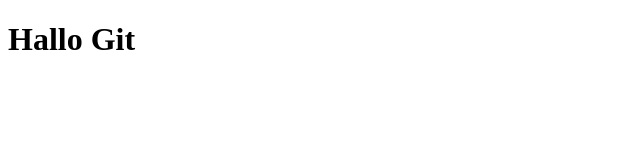
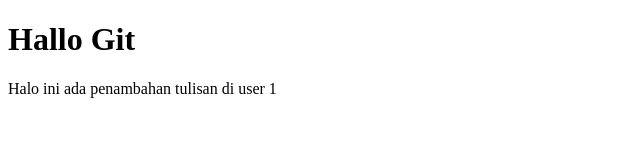
Before and after one commit to omanUix/belajar-git-remote, a plain HTML site: page index.html in a window 1280 px wide. Shown: the whole page, without its empty margins (0-640 px from the left). Drawn offline with Linux system fonts and the light colour scheme.

Commit message:
Menambahkan baris index.html

```diff
--- a/index.html
+++ b/index.html
@@ -7,5 +7,6 @@
 </head>
 <body>
     <h1>Hallo Git</h1>
+    <p>Halo ini ada penambahan tulisan di user 1</p>
 </body>
 </html>
```
